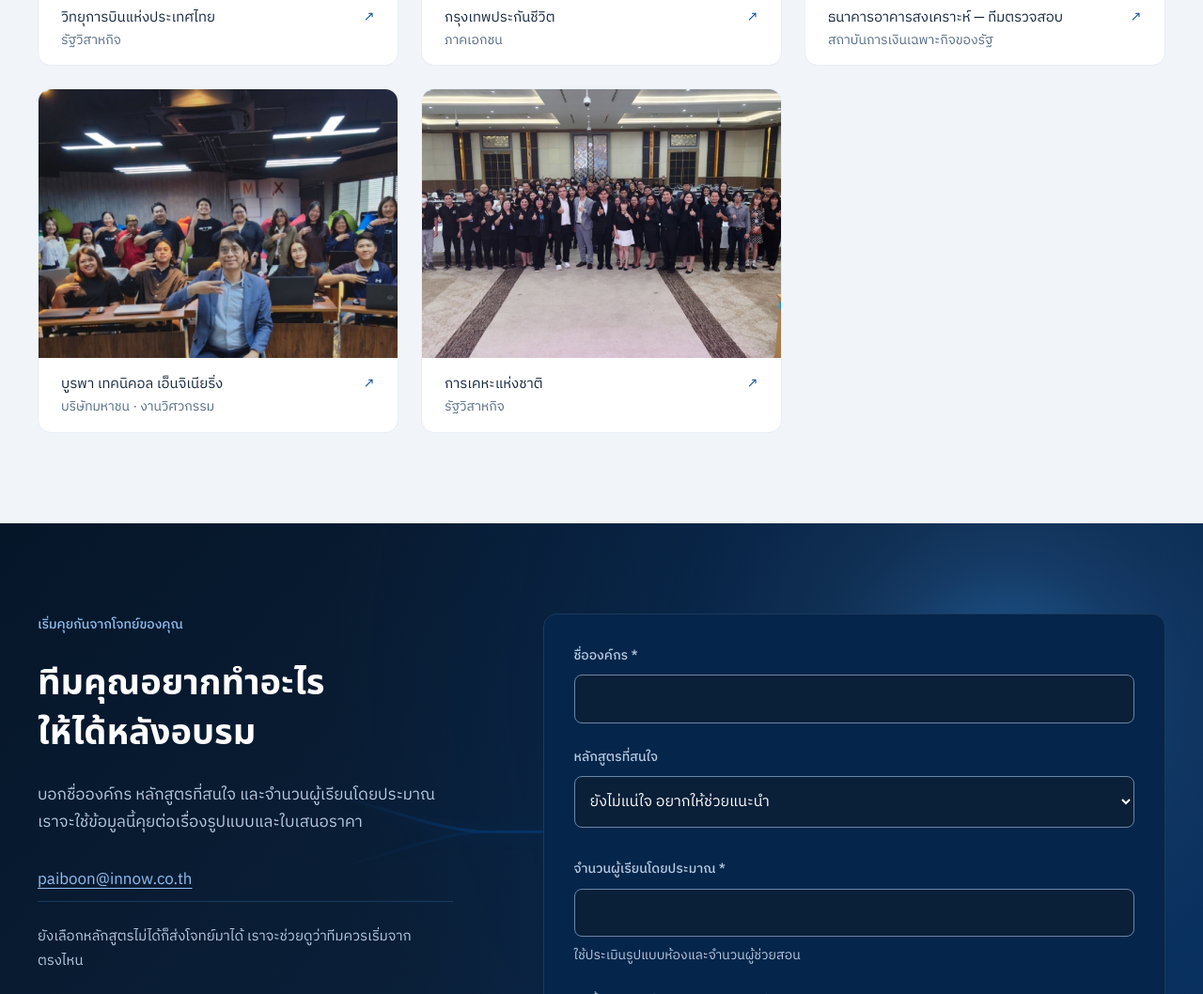
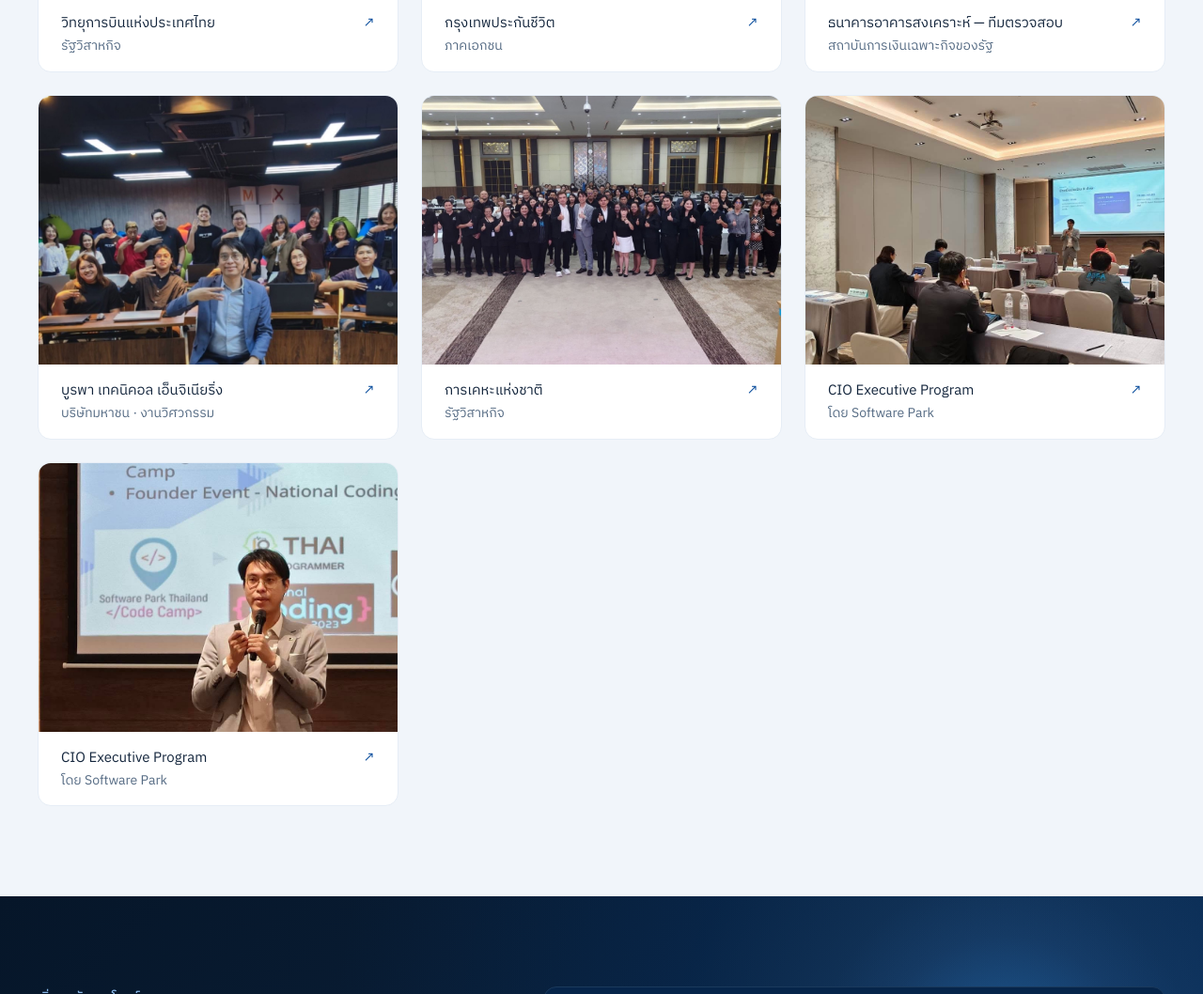
Before and after one commit to innow-co/web, a plain HTML site: page index.html in a window 1280 px wide. Shown: the part 8362-9420 px from the top of the page at 94% size. Drawn offline with Linux system fonts and the light colour scheme; a web font is replaced by a local one.

Commit message:
add more screenshot

```diff
--- a/index.html
+++ b/index.html
@@ -1803,6 +1803,10 @@
         width: var(--s9)
       }
 
+      .brand .brand-logo {
+        width: 7rem
+      }
+
       .theme,
       .menu-toggle {
         padding-inline: var(--s2)
@@ -2584,7 +2588,7 @@
     /* Supplied brand/client marks + full-card gallery trigger */
     .brand .brand-logo {
       display: block;
-      width: calc(var(--s9) + var(--s4));
+      width: 9rem;
       max-width: 32vw;
       aspect-ratio: 1961/802;
       background: var(--logo-color);
@@ -3061,6 +3065,22 @@
                   class="photo-type">รัฐวิสาหกิจ</span></span><span aria-hidden="true" class="photo-expand">↗</span>
             </figcaption>
           </figure>
+          <figure aria-label="ขยายภาพ CIO Executive Program โดย Software Park" class="training-photo"
+            data-gallery="training" data-source="image33.jpg" role="button" tabindex="0">
+            <div class="image-trigger"><img alt="ภาพการอบรมที่ผ่านมา — CIO Executive Program โดย Software Park"
+                decoding="async" height="675" loading="lazy" src="images/image33.jpg" width="1200" /></div>
+            <figcaption><span class="photo-caption-copy"><span class="photo-org">CIO Executive Program</span><span
+                  class="photo-type">โดย Software Park</span></span><span aria-hidden="true"
+                class="photo-expand">↗</span></figcaption>
+          </figure>
+          <figure aria-label="ขยายภาพ CIO Executive Program โดย Software Park" class="training-photo"
+            data-gallery="training" data-source="image34.jpg" role="button" tabindex="0">
+            <div class="image-trigger"><img alt="ภาพการอบรมที่ผ่านมา — CIO Executive Program โดย Software Park"
+                decoding="async" height="675" loading="lazy" src="images/image34.jpg" width="1200" /></div>
+            <figcaption><span class="photo-caption-copy"><span class="photo-org">CIO Executive Program</span><span
+                  class="photo-type">โดย Software Park</span></span><span aria-hidden="true"
+                class="photo-expand">↗</span></figcaption>
+          </figure>
         </div>
       </div>
     </section>
```
Also changed, not shown: images/image33.jpg (added), images/image34.jpg (added).
